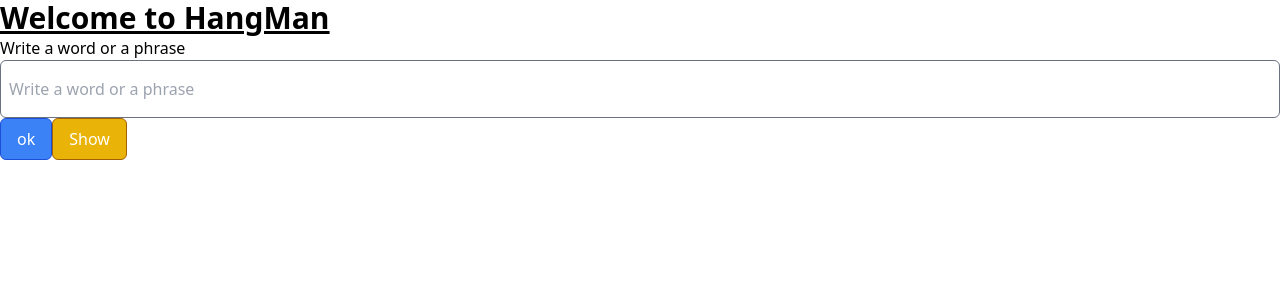
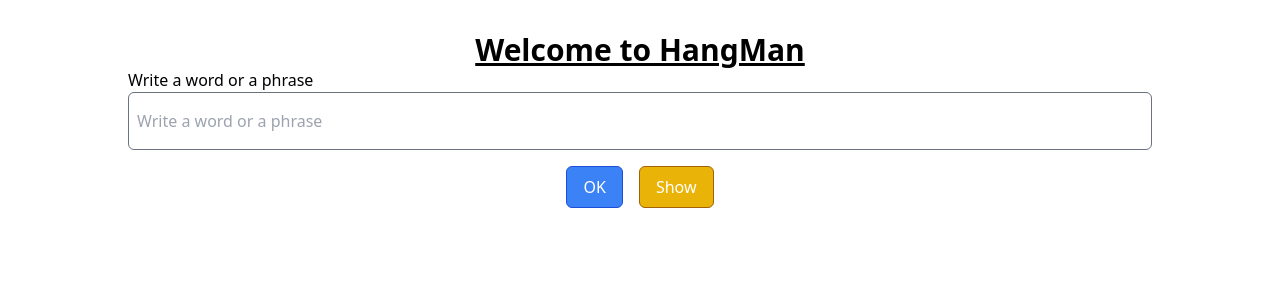
Before and after one commit to TahaSyedKhan/HangMan, a React (Vite) app: page / in a window 1280 px wide. Shown: the top 300 px of the page. Built offline with nearby package versions, Linux system fonts and the light colour scheme.

Commit message:
added some css to input form and App to look nice and clean

```diff
--- a/src/App.jsx
+++ b/src/App.jsx
@@ -2,12 +2,17 @@
 import TextInputFormContainer from "./Components/TextInputForm/TextInputFormContainer";
 
 function App() {
+
   return (
-      <>
-        <h1 className="text-3xl font-semibold underline">Welcome to HangMan</h1>
-        <TextInputFormContainer onSubmit={(value) => console.log("Form Submitted with a value", value)}/>
-  </>
+    <>
+      <h1 className="text-3xl font-semibold underline text-center mt-8">Welcome to HangMan</h1>
+      <TextInputFormContainer
+          onSubmit={(value) => console.log("Form Submitted with a value", value)}
+          className="flex flex-col items-center space-y-4 p-6 m-4 border rounded-lg shadow-lg"
+      />
+    </>
   )
+
 }
 
 export default App;
--- a/src/Components/TextInputForm/TextInputForm.jsx
+++ b/src/Components/TextInputForm/TextInputForm.jsx
@@ -2,28 +2,31 @@
 import Button from "../Button/Button";
 import TextInput from "../TextInput/TextInput";
 
-function TextInputForm({ handleOnChnage, handleSubmit, value, type, setType }) {
+function TextInputForm({ handleOnChange, handleSubmit, value, type, setType }) {
 
     return (
-        <form onSubmit={handleSubmit}>
-            <div>
+        <form onSubmit={handleSubmit} className="flex flex-col items-center space-y-4">
+            <div className="w-4/5">
                 <TextInput
                     label="Write a word or a phrase"
                     type={type}
                     value={value}
-                    onChange={handleOnChnage}
+                    onChange={handleOnChange}
+                    className="w-full"
                 />
             </div>
-            <div>
+            <div className="flex space-x-4">
                 <Button
-                    text="ok"
-                    buttonType={"submit"}
+                    text="OK"
+                    buttonType="submit"
+                    className="w-1/2"
                 />
                 <Button
-                    onClickHandler={() => {setType(type === "password" ? "text" : "password");}}
+                    onClickHandler={() => setType(type === "password" ? "text" : "password")}
                     text={type === "password" ? "Show" : "Hide"}
                     styleType="warning"
-                    buttonType={"button"}
+                    buttonType="button"
+                    className="w-1/2"
                 />
             </div>
         </form>
--- a/src/Components/TextInputForm/TextInputFormContainer.jsx
+++ b/src/Components/TextInputForm/TextInputFormContainer.jsx
@@ -13,14 +13,14 @@ function handleSubmit(event) {
     onSubmit ?. (value)  // if onSubmit is defined, call it with a value
 }
 
-function handleOnChnage(event) {
+function handleOnChange(event) {
     console.log(event.target.value);
     SetValue(event.target.value)
 }
 return (
     // calling presentation layer
     <TextInputForm
-        handleOnChnage={handleOnChnage}
+        handleOnChange={handleOnChange}
         handleSubmit={handleSubmit}
         value={value}
         type={type}
```
